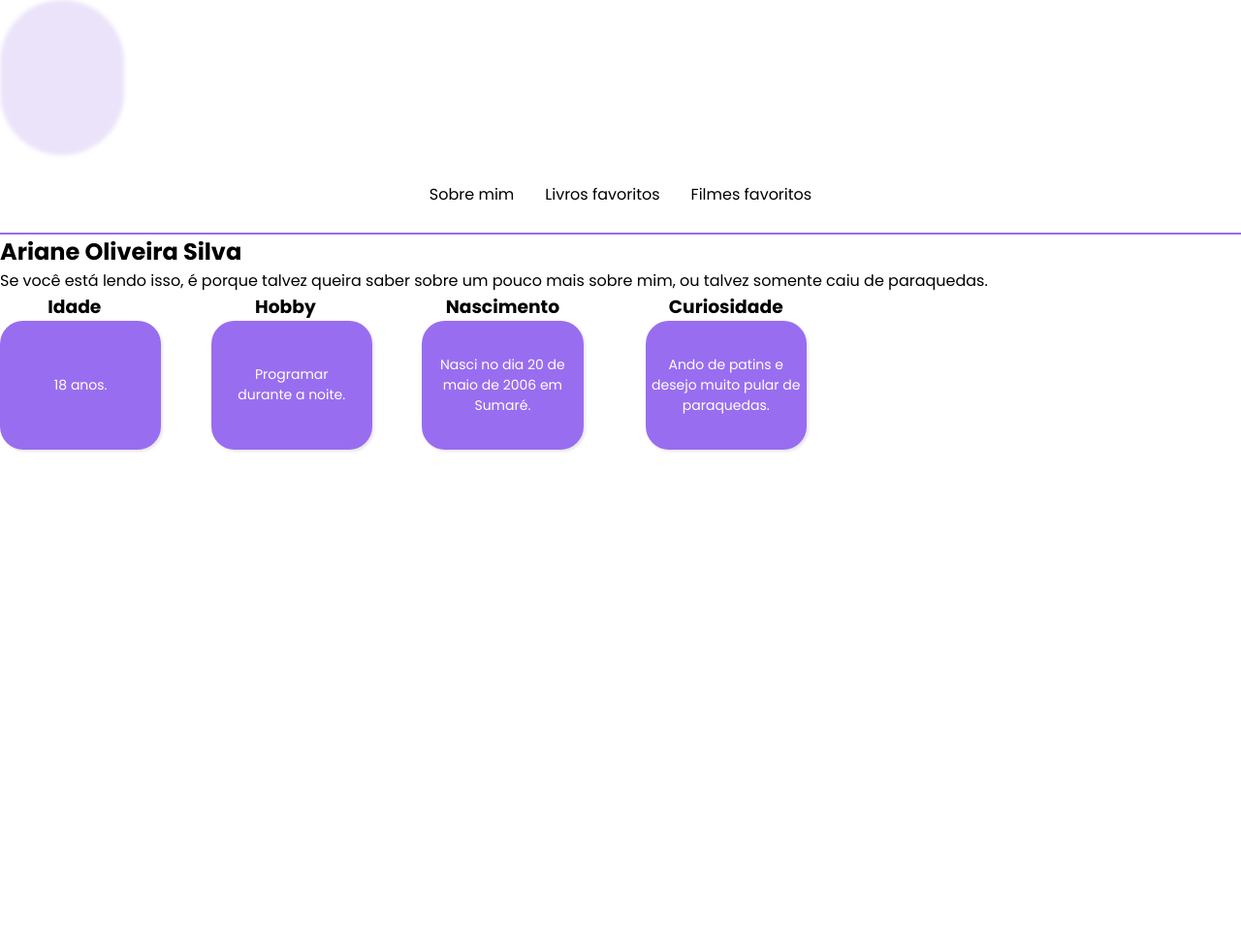
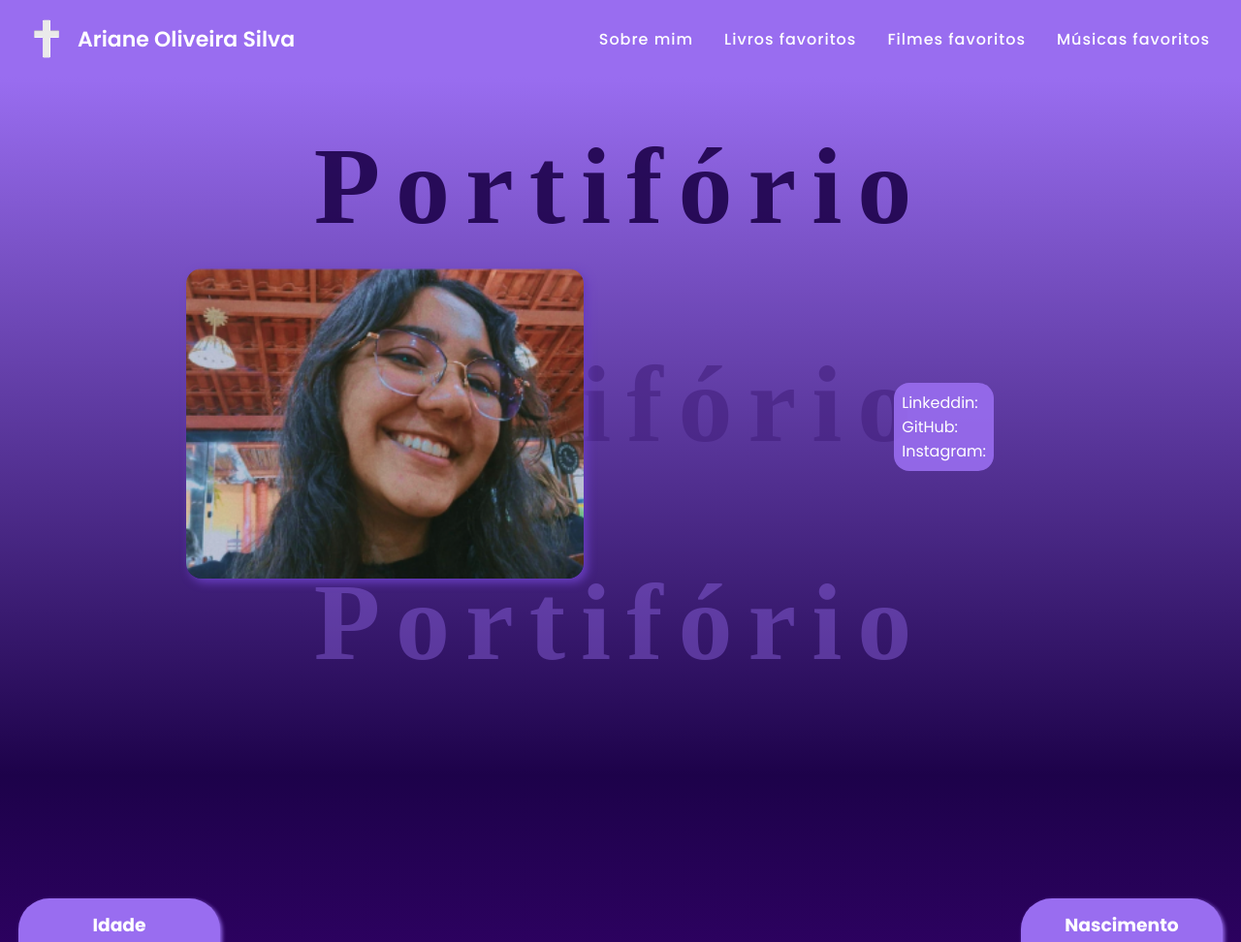
Before and after one commit to ArianeDev/Portfolio, a plain HTML site: page index.html in a window 1280 px wide. Shown: the top 972 px of the page at 97% size. Drawn offline with Linux system fonts and the light colour scheme; a web font is replaced by a local one.

Commit message:
Atualizações
Partes para serem finalizadas: filme e música favoritos. Além de que tem a imagem para resolver.

```diff
--- /dev/null
+++ b/Style/colors.css
@@ -0,0 +1,4 @@
+:root {
+	--color-black: rgb(0,0,0);
+	--color-white: rgb(255, 255, 255);
+}
--- a/Style/style.css
+++ b/Style/style.css
@@ -1,4 +1,7 @@
 @import url('https://fonts.googleapis.com/css2?family=Poppins:ital,wght@0,100;0,200;0,300;0,400;0,500;0,600;0,700;0,800;0,900;1,100;1,200;1,300;1,400;1,500;1,600;1,700;1,800;1,900&display=swap');
+@import url('https://fonts.googleapis.com/css2?family=Sour+Gummy:ital,wght@0,100..900;1,100..900&display=swap');
+@import url(colors.css);
+/* RGB (102, 146, 15) */
 
 *{
     margin: 0;
@@ -6,32 +9,40 @@
     font-family: "Poppins", serif;
 }
 header{
-    & .ball{
-        opacity: 50%;
-        width: 10vw;
-        height: 20vh;
-
-        filter: blur(2px);
-        border-radius: 10rem;
-        background-color: rgba(189, 164, 237, 0.6);
-    }
     & nav {
         height: 10vh;
+        width: 100%;
         display: flex;
-        justify-content: center;
         align-items: center;
-        border-bottom: 0.13rem solid rgb(153, 109, 240);
+        justify-content: space-between;
+        color: var(--color-white);
+        background-color: rgb(153, 109, 240);
 
+        & .title {
+            text-decoration: none;
+            color: var(--color-white);
+            font-weight: 600;
+            font-size: 22px;
+            display: flex;
+            align-items: center;
+            margin-left: 1rem;
+        }
+            & img {
+                height: 4rem;
+            }
         & ol {
             display: flex;
+            list-style-type: none;
+            margin-right: 1rem;
 
             & li {
-                list-style-type: none;
+                letter-spacing: 1px;
 
                 & a {
                     text-decoration: none;
                     padding: 1rem;
-                    color: rgb(0, 0, 0);
+                    color: var(--color-white);
+                    font-weight: 500;
                 }
             }
         }
@@ -39,38 +50,139 @@ header{
 }
 
 main {
-    height: 90vh;
 
-    & #start {
+    & #home {
+        background: linear-gradient(180deg, rgb(153, 109, 240) 0%, rgb(29, 2, 74) 100%) ;
+        height: 90vh;
+        display: flex;
+        justify-content: center;
+
+        & .first {
+            position: absolute;
+            display: flex;
+            flex-direction: column;
+            gap: 6rem;
+            margin-top: 3rem;
+
+            & h2 {
+                font-family: "Sour Gummy", serif;
+                font-size: 7rem;
+                letter-spacing: 1rem;
+            }
+            & :nth-child(1) {
+                color: rgba(29, 2, 74, 0.9);
+            }
+            & :nth-child(2) {
+                color: rgba(67, 31, 125, 0.6);
+            }
+            & :nth-child(3) {
+                color: rgba(153, 109, 240, 0.4);
+            }
+        }
+
+        & .second {
+            width: 70%;
+            z-index: 2;
+            display: flex;
+            align-items: center;
+            gap: 20rem;
+
+            & .socialNetworks{
+                background-color: rgba(153, 109, 240, 0.9);
+                padding: 0.5rem;
+                border-radius: 1rem;
+
+                & ol{
+                    list-style: none;
+                    color: var(--color-white);
+                }
+            }
+
+            & img{
+                order: 1;
+                height: 40vh;
+                border-radius: 1rem;
+                box-shadow: 4px 4px 10px rgb(104, 61, 192);
+            }
+        }
+    }
+
+    & #about {
+        /* background-image: url(../Img/background.png);
+        background-size: cover; */
+        background: linear-gradient(180deg, rgb(29, 2, 74) 0%,  rgb(98, 0, 172) 100%) ;
+        display: flex;
+        justify-content: center;
+        align-items: center;
+        height: 100vh;
+        gap: 5rem;
 
         & .information {
+            height: 100%;
             display: flex;
-            gap: 4rem;
+            flex-direction: column;
+            justify-content: space-around;
 
-            & .age, .hobby {
-                display: flex;
-                flex-direction: column;
-                width: 12vw;
-            }
-            & h3 {
-                display: flex;
-                justify-content: center;
-            }
-            & p {
-                font-size: 14px;
-                text-align: center;
-            }
             & .background {
                 display: flex;
                 align-items: center;
-                justify-content: center;
-                width: 12vw;
+                flex-direction: column;
+                justify-content: space-between;
                 height: 15vh;
-                border-radius: 1.5rem;
-                padding: 0.4rem;
+                width: 15vw;
+                border-radius: 2rem;
+                padding: 0.8rem 0.5rem;
                 background-color: rgb(153, 109, 240);
-                box-shadow: 2px 2px 3px rgb(231, 231, 231);
+                box-shadow: 2px 2px 4px rgb(153, 109, 240);
                 color: rgb(255, 255, 255);
+
+                & p {
+                    text-align: center;
+                }
+            }
+        }
+    }
+    & #books {
+        background: linear-gradient(180deg, rgb(98, 0, 172) 0%,  rgb(0, 60, 51) 100%) ;
+        height: 100vh;
+        display: flex;
+        flex-direction: column;
+
+        & .text {
+            display: flex;
+            align-items: end;
+            justify-content: center;
+            height: 15vh;
+
+            & h2 {
+                font-size: 30px;
+                font-family: "Sour Gummy", serif;
+                color: var(--color-white);
+            }
+        }
+
+        & .img{
+            display: flex;
+            align-items: center;
+            justify-content: space-evenly;
+            width: 100%;
+            height: 85vh;
+
+            & .background{
+                background-color: rgb(29, 2, 74);
+                box-shadow: 2px 2px 10px rgb(34, 16, 50);
+                height: 20rem;
+                border-radius: 1rem;
+
+                & img {
+                    border-radius: 1rem;
+                    height: 20rem;
+                    transition: .5s ease;
+
+                    &:hover {
+                        opacity: 0;
+                    }
+                }
             }
         }
     }
--- a/index.html
+++ b/index.html
@@ -8,47 +8,89 @@
     </head>
     <body>
         <header>
-            <div class="ball"></div>
             <nav>
+                <a href="#" class="title"><img src="Img/Jesus.png" alt="Cruz que Jesus morreu por mim">Ariane Oliveira Silva</a>
                 <ol>
-                    <li><a href="#start">Sobre mim</a></li>
+                    <li><a href="#about">Sobre mim</a></li>
                     <li><a href="#books">Livros favoritos</a></li>
                     <li><a href="movie">Filmes favoritos</a></li>
+                    <li><a href="music">Músicas favoritos</a></li>
                 </ol>
             </nav>
         </header>
         <main>
-            <section id="start">
-                <h2>Ariane Oliveira Silva</h2>
-                <p>Se você está lendo isso, é porque talvez queira saber sobre um pouco mais sobre mim, ou talvez somente caiu de paraquedas.</p>
+            <section id="home">
+                <div class="first">
+                    <h2>Portifório</h2>
+                    <h2>Portifório</h2>
+                    <h2>Portifório</h2>
+                </div>
+                <div class="second">
+                    <div class="img">
+                        <img src="Img/foto.png" alt="Uma foto minha">
+                    </div>
+                    <div class="socialNetworks">
+                        <ol>
+                            <li>Linkeddin:</li>
+                            <li>GitHub:</li>
+                            <li>Instagram: </li>
+                        </ol>
+                    </div>
+                </div>
+            </section>
+            <section id="about">
                 <div class="information">
                     <div class="age">
-                        <h3>Idade</h3>
                         <div class="background">
+                            <h3>Idade</h3>
                             <p>18 anos.</p>
+                            <p></p>
                         </div>
                     </div>
                     <div class="hobby">
-                        <h3>Hobby</h3>
                         <div class="background">
-                            <p>Programar <br> durante a noite.</p>
+                            <h3>Hobby</h3>
+                            <p>Programar durante a noite.</p>
+                            <p></p>
                         </div>
                     </div>
+                </div>
+                <div class="img">
+                    <img src="Img/about_me.png" alt="">
+                </div>
+                <div class="information">
                     <div class="birth">
-                        <h3>Nascimento</h3>
                         <div class="background">
+                            <h3>Nascimento</h3>
                             <p>Nasci no dia 20 de maio de 2006 em Sumaré.</p>
+                            <p></p>
                         </div>
                     </div>
                     <div class="curiosity">
-                        <h3>Curiosidade</h3>
                         <div class="background">
-                            <p>Ando de patins e desejo muito pular de paraquedas.</p>
+                            <h3>Curiosidade</h3>
+                            <p>Ando de patins e não gosto de pizza.</p>
+                            <p></p>
                         </div>
                     </div>
                 </div>
             </section>
-            <section id="books"></section>
+            <section id="books">
+                <div class="text">
+                    <h2>Meus livros preferidos</h2>
+                </div>
+                <div class="img">
+                    <div class="background">
+                        <img src="Img/livro1.jpg" alt="">
+                    </div>
+                    <div class="background">
+                        <img src="Img/livro2.png" alt="">
+                    </div>
+                    <div class="background">
+                        <img src="Img/Biblia.jpg" alt="">
+                    </div>
+                </div>
+            </section>
             <section id="movie"></section>
         </main>
         <footer>
```
Also changed, not shown: Img/Biblia.jpg (added), Img/Jesus.png (added), Img/about_me.png (added), Img/background.png (added), Img/foto.png (added), Img/livro1.jpg (added), Img/livro2.png (added).
